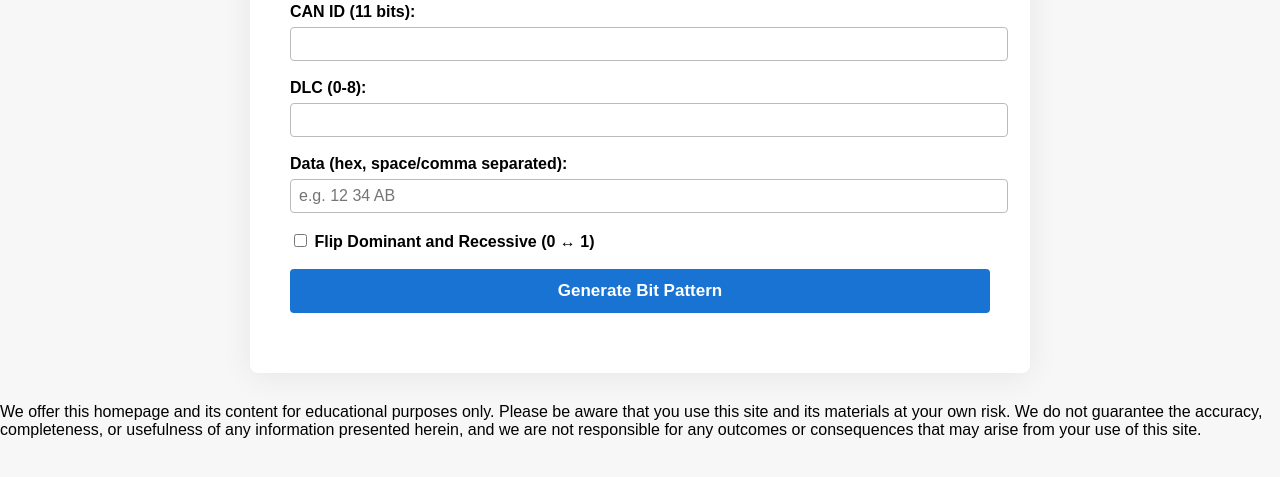
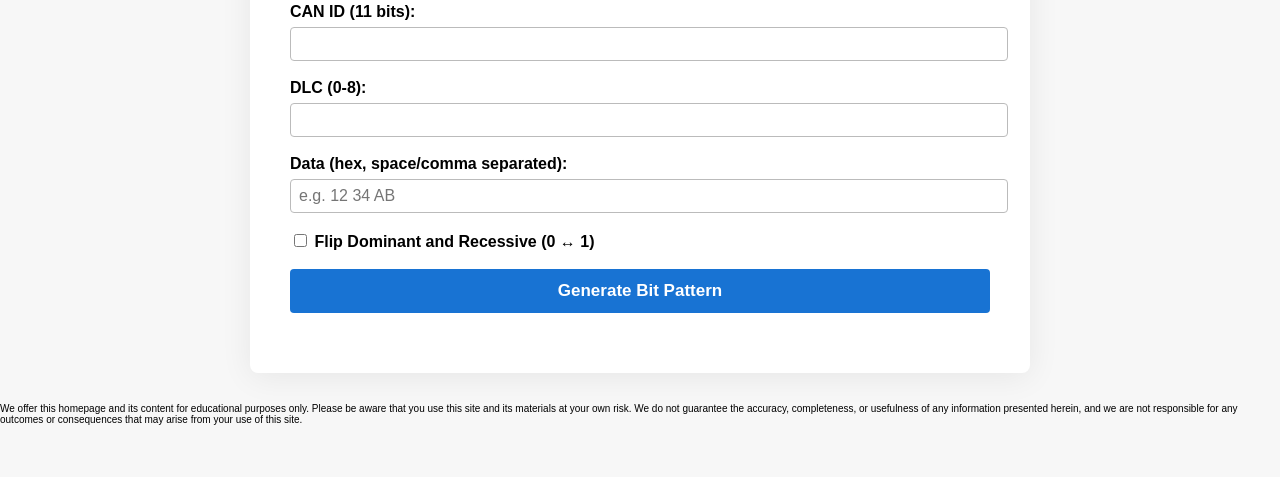
Before and after one commit to Watchcattimer/CANBitPattern, a plain HTML site: page index.html in a window 1280 px wide. Shown: the part 139-616 px from the top of the page. Drawn offline with Linux system fonts and the light colour scheme.

Commit message:
Update styles.css
Add disclaimer

```diff
--- a/styles.css
+++ b/styles.css
@@ -107,6 +107,9 @@ button:hover {
 .bit:last-child {
     margin-right: 0;
 }
+.disclaimer{
+    font-size:10px;
+}
 @media (max-width: 700px) {
     .container {
         padding: 12px 6px;
```
